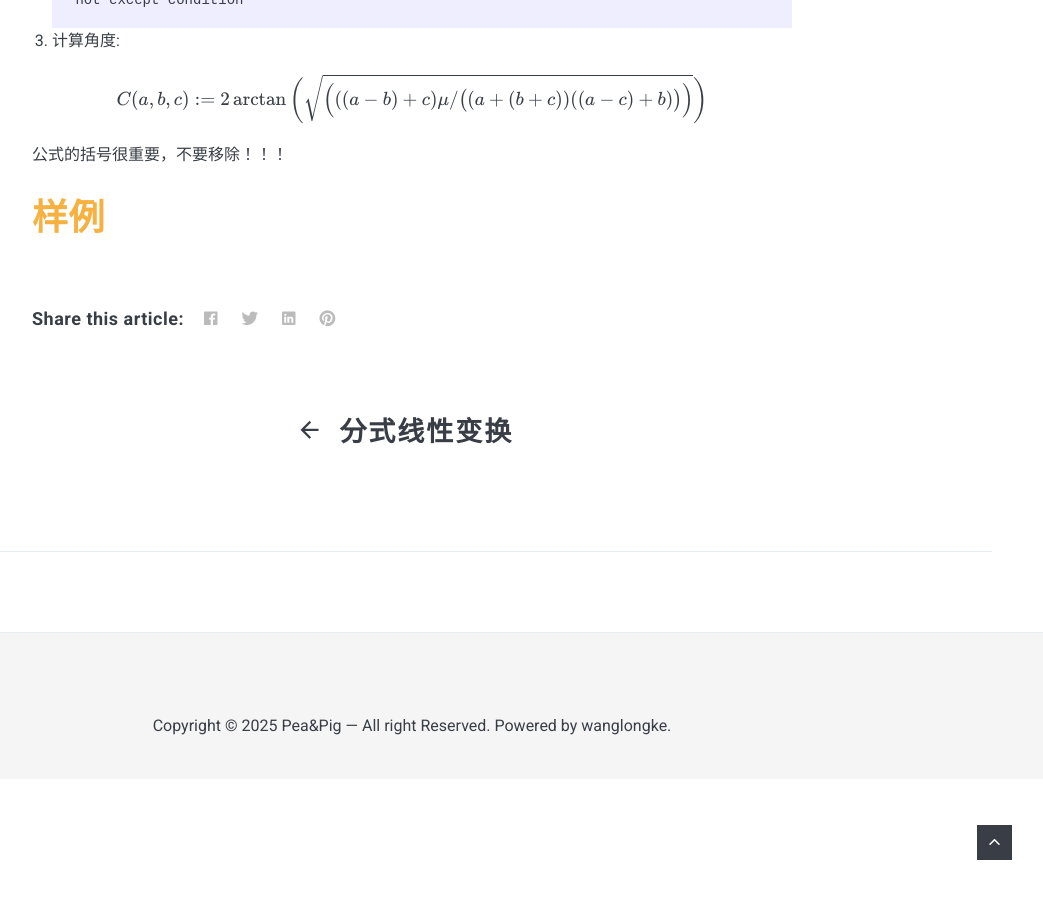
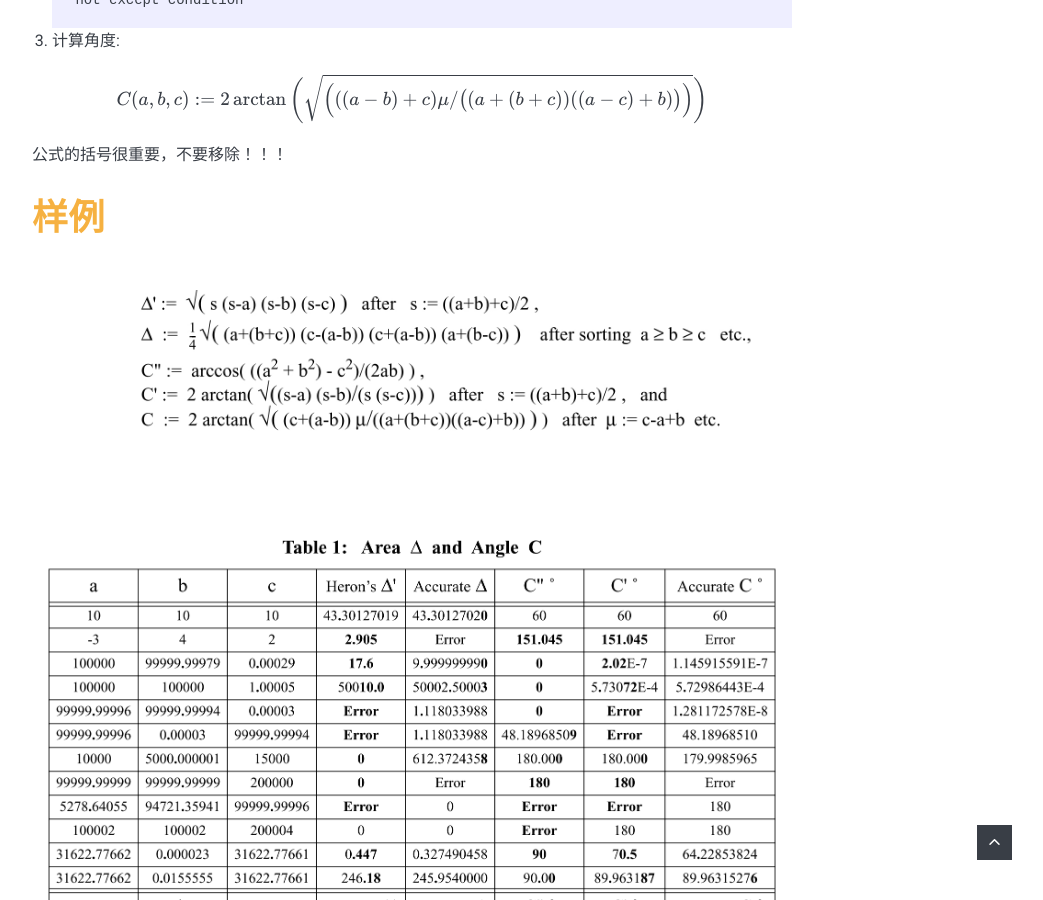
Before and after one commit to Wanglongke/wanglongke.github.io, a Jekyll site: the page built from _posts/2024-10-22-geometricRobustnessTriangleAreaAngle.markdown, in a window 1280 px wide and 900 px high, scrolled down 1294 px. Shown: the whole window, without its empty margins (228-1271 px from the left). Built offline with Jekyll 4.4.1, drawn with Linux system fonts in a browser that asks for light colours; nearby versions of some CDN libraries; formulas are drawn with MathJax 3.

Commit message:
“update”

```diff
--- a/_posts/2024-10-22-geometricRobustnessTriangleAreaAngle.markdown
+++ b/_posts/2024-10-22-geometricRobustnessTriangleAreaAngle.markdown
@@ -46,4 +46,6 @@ $$
 
 # [样例](样例)
 
-$$$$
+![]({{ site.baseurl }}/images/robustTriangleAreaAngle-001.jpg)
+
+![]({{ site.baseurl }}/images/robustTriangleAreaAngle-002.jpg)
```
Also changed, not shown: images/robustTriangleAreaAngle-001.jpg (added), images/robustTriangleAreaAngle-002.jpg (added).
